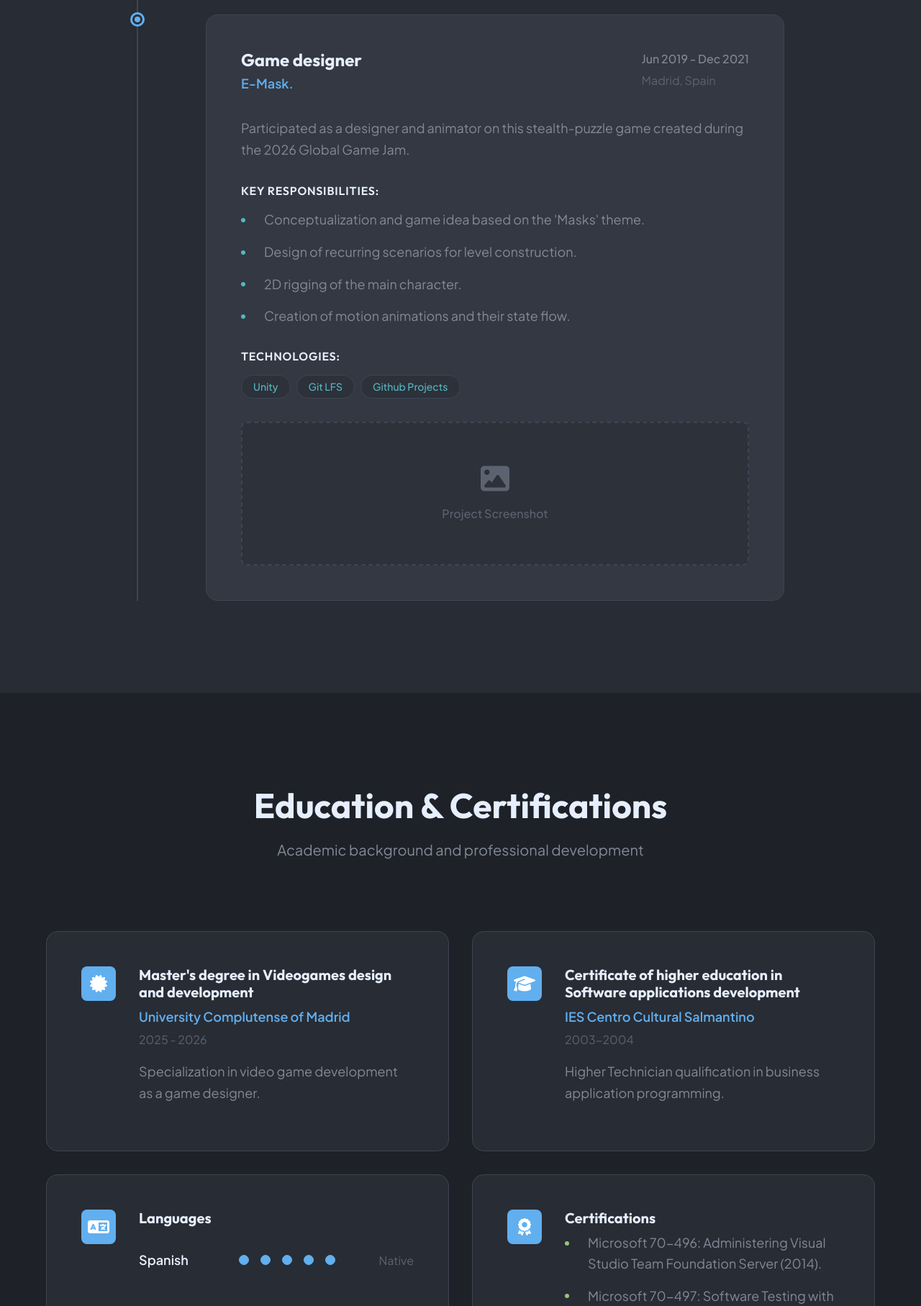
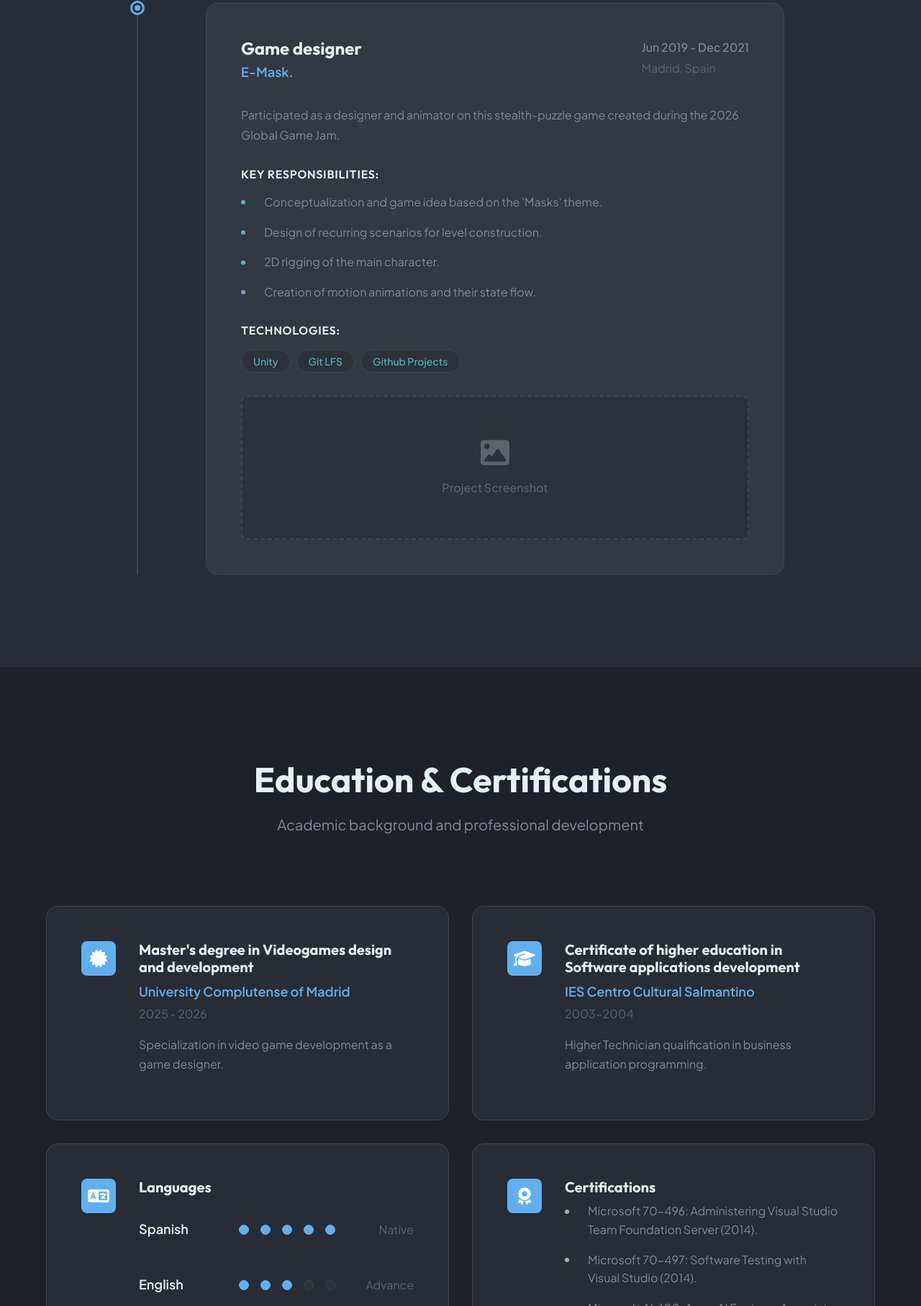
Before and after one commit to gilpe/portfolio-website, a plain HTML site: page index.html in a window 1280 px wide. Shown: the part 1974-3789 px from the top of the page at 72% size. Drawn offline with Linux system fonts and the light colour scheme.

Commit message:
downsize descriptions and lists font

```diff
--- a/styles.css
+++ b/styles.css
@@ -640,6 +640,7 @@ p {
     color: var(--text-secondary);
     margin-bottom: var(--space-xl);
     line-height: 1.7;
+    font-size: var(--text-sm);
 }
 
 .experience-card__subtitle {
@@ -662,6 +663,7 @@ p {
     margin-bottom: var(--space-md);
     color: var(--text-secondary);
     line-height: 1.6;
+    font-size: var(--text-sm);
 }
 
 .experience-card__list li::before {
@@ -778,6 +780,7 @@ p {
     color: var(--text-secondary);
     line-height: 1.7;
     margin-bottom: var(--space-md);
+    font-size: var(--text-sm);
 }
 
 .education-card__list {
@@ -790,6 +793,7 @@ p {
     margin-bottom: var(--space-md);
     color: var(--text-secondary);
     line-height: 1.6;
+    font-size: var(--text-sm);
 }
 
 .education-card__list li::before {
```
